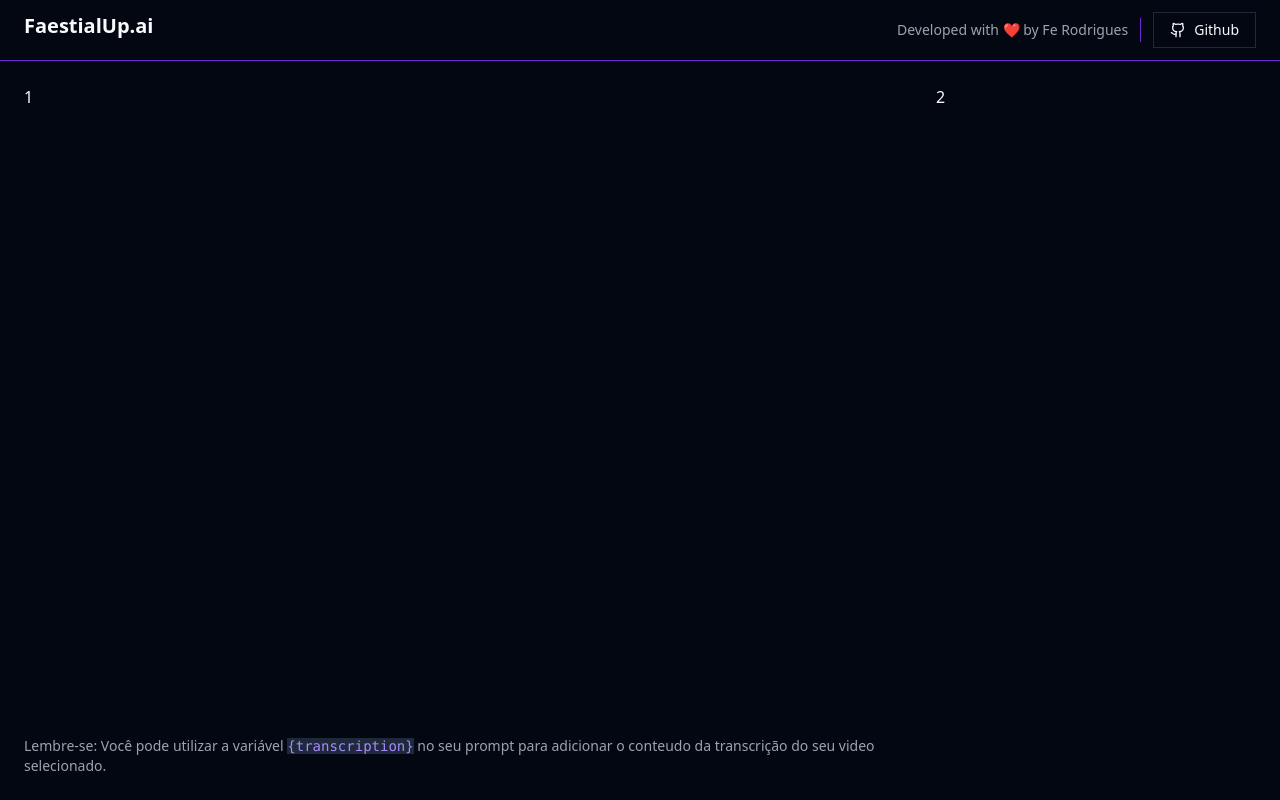
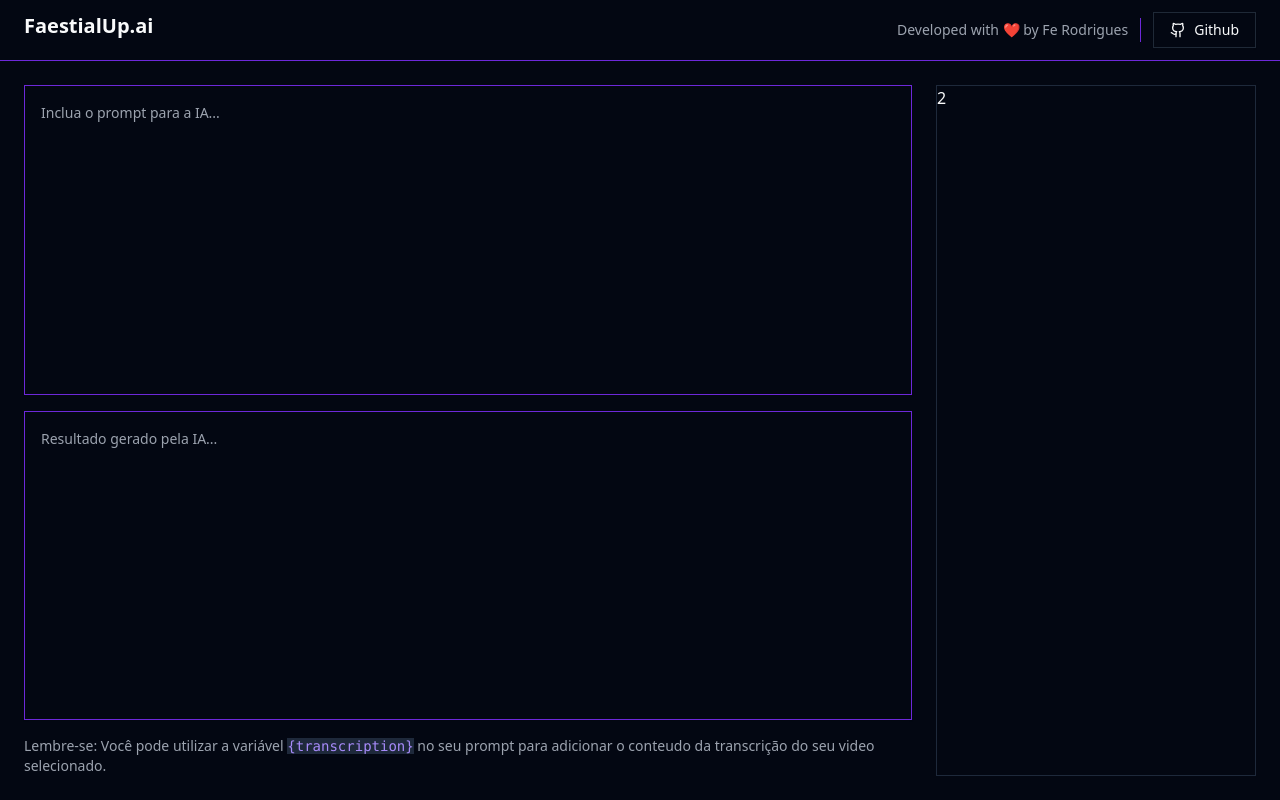
Before and after one commit to FilipiMachado/video_upload_saas, a React (Vite) app: page / in a window 1280 px wide. Built offline with nearby package versions, Linux system fonts and the light colour scheme.

Commit message:
finished main textarea

```diff
--- a/src/App.tsx
+++ b/src/App.tsx
@@ -1,7 +1,8 @@
 import { Github } from "lucide-react";
 
 import { Button } from "@/components/ui/button";
-import { Separator } from "./components/ui/separator";
+import { Separator } from "@/components/ui/separator";
+import { Textarea } from "@/components/ui/textarea";
 
 export function App() {
   return (
@@ -25,7 +26,10 @@ export function App() {
 
       <main className="flex flex-1 p-6 gap-6">
         <div className="flex flex-col flex-1 gap-4">
-          <div className="grid grid-rows-2 gap-4 flex-1">1</div>
+          <div className="grid grid-rows-2 gap-4 flex-1">
+            <Textarea className="border-sm resize-none p-4 leading-relaxed" placeholder="Inclua o prompt para a IA..."/>
+            <Textarea className="border-sm resize-none p-4 leading-relaxed" placeholder="Resultado gerado pela IA..." readOnly/>
+          </div>
 
           <p className="text-sm text-muted-foreground">
             Lembre-se: Você pode utilizar a variável{" "}
@@ -37,7 +41,9 @@ export function App() {
           </p>
         </div>
 
-        <aside className="w-80">2</aside>
+        <aside className="w-80 border border-slate-800">
+          2
+        </aside>
       </main>
     </div>
   );
```
